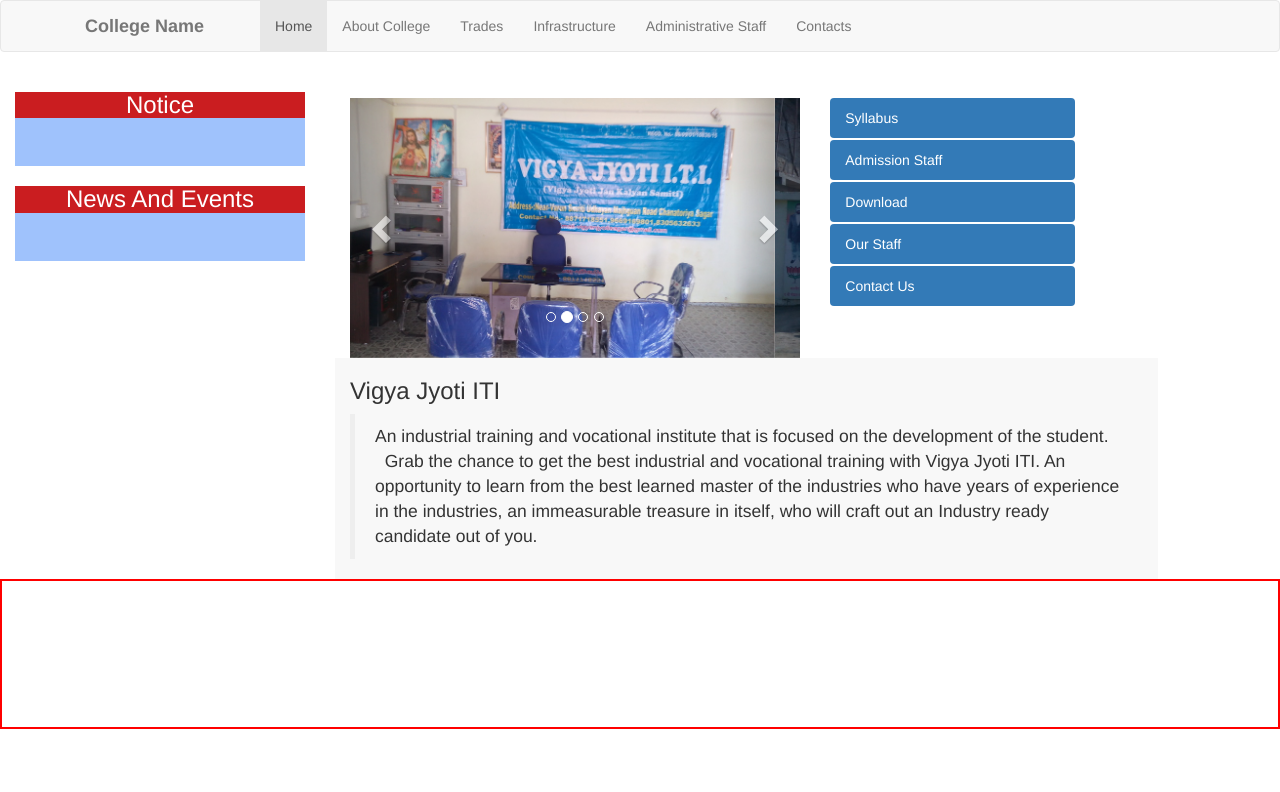
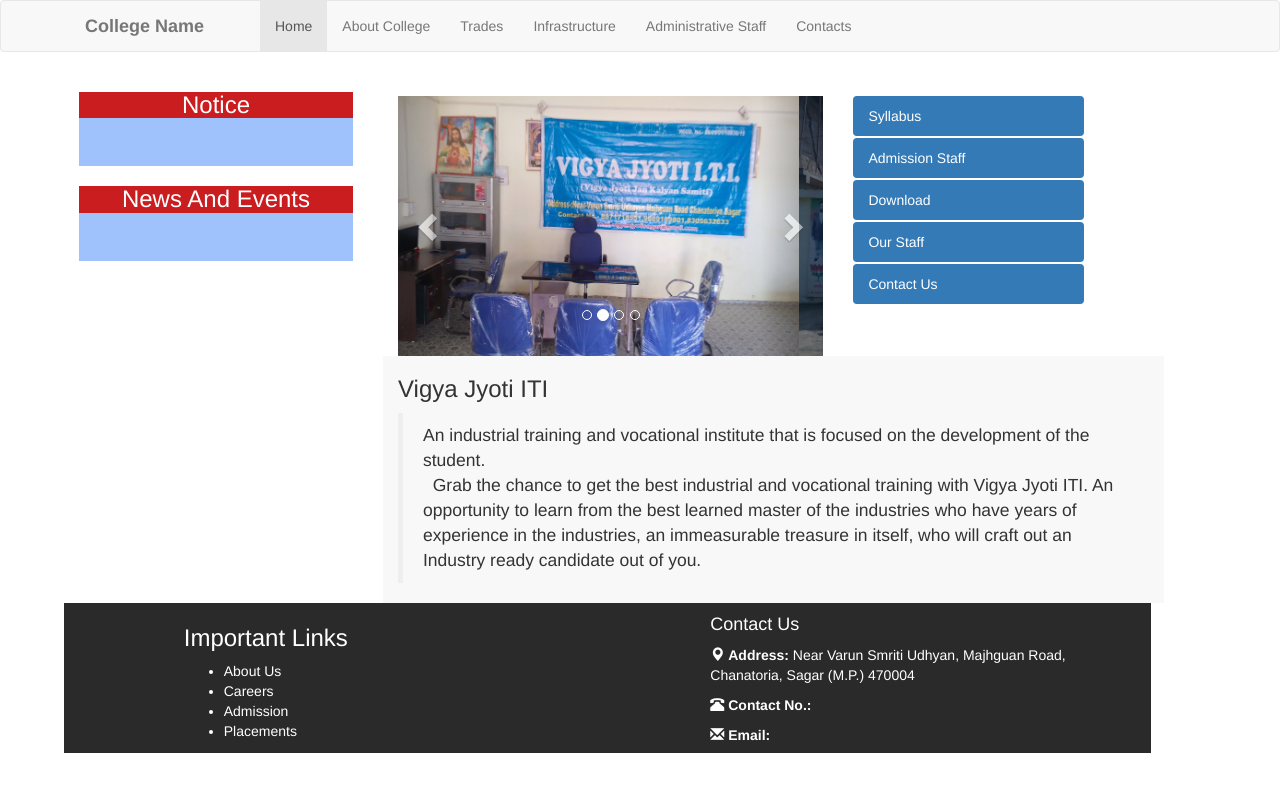
Before and after one commit to Hitechverma/website2, a plain HTML site: page index.html in a window 1280 px wide. Drawn offline with Linux system fonts and the light colour scheme; a script that the page names is missing.

Commit message:
PAge Complete

```diff
--- a/css/style.css
+++ b/css/style.css
@@ -6,12 +6,17 @@
 #note1{
 	/*border: 2px solid blue;*/
 	background-color: #F8F8F8;
+}
 
-
+.rest{
+	padding-left: 5%;
 }
 
 #note2{
-	border: 2px solid red;
+	border: 2px solid;
+	border-color: #2A2A2A;
+	background-color: #2A2A2A;
+	color: #fff;
 	height: 150px;
 }
 
--- a/index.html
+++ b/index.html
@@ -129,8 +129,30 @@
     				</div>
     			</div>
     		</div>
-    		<div class="row" id="note2">
-
+    		<div class="row col-md-11" id="note2">
+    			<div class="container-fluid">
+    				<div class="row">
+    					<div class="col-md-5 col-md-offset-1">
+    						<header><h3>Important Links</h3></header>
+    						<section>
+    							<ul>
+    								<li>About Us</li>
+    								<li>Careers</li>
+    								<li>Admission</li>
+    								<li>Placements</li>
+    							</ul>
+    						</section>
+    					</div>
+    					<div class="col-md-5 col-md-offset-1">
+    						<header><h4>Contact Us</h4></header>
+    						<section>
+    						<p><span class=" glyphicon glyphicon-map-marker"></span><strong>&nbspAddress: </strong>Near Varun Smriti Udhyan, Majhguan Road, Chanatoria, Sagar (M.P.) 470004</p>
+    						<p><span class="glyphicon glyphicon-phone-alt"></span><strong>&nbspContact No.:</strong></p>
+    						<p><span class=" glyphicon glyphicon-envelope"></span><strong>&nbspEmail:</strong></p>
+    						</section>
+    					</div>
+    				</div>
+    			</div>
     		</div>
     	</div>
     </div>
```
